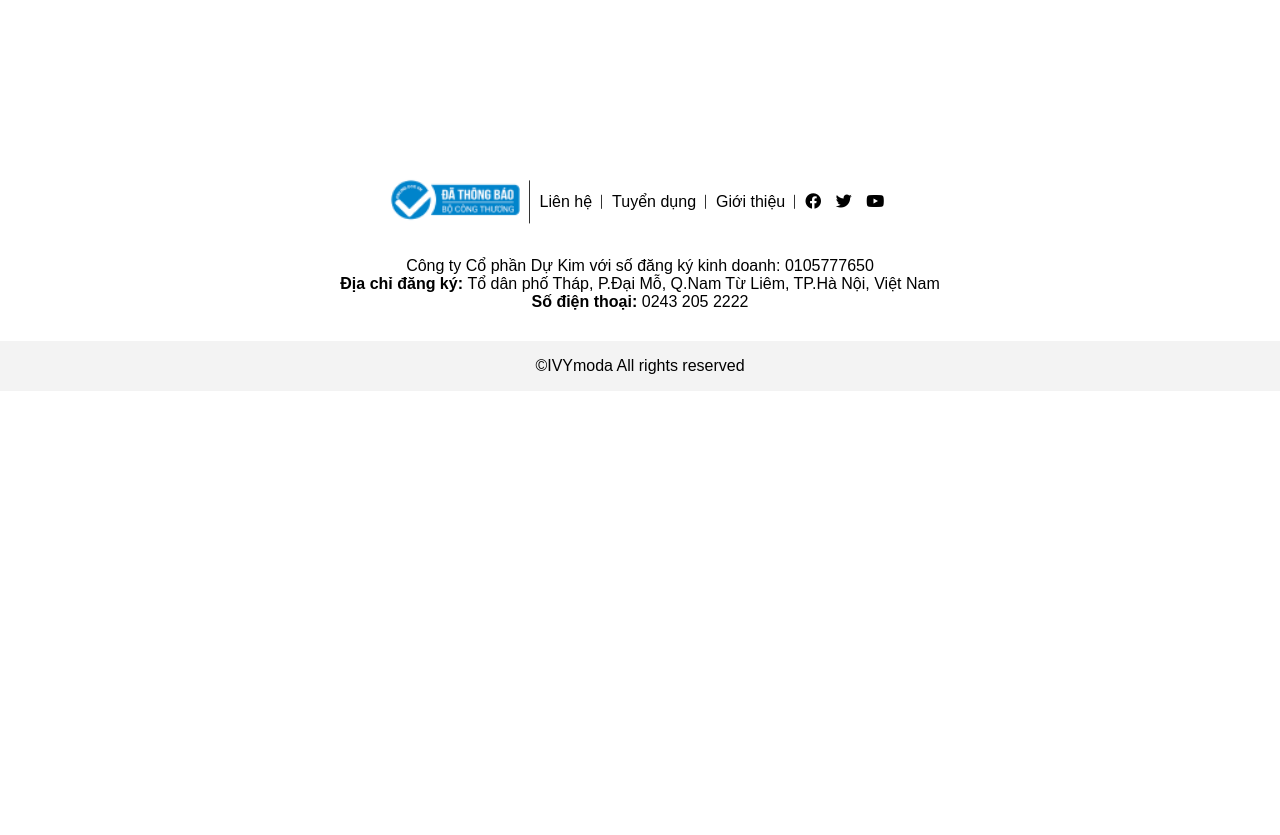
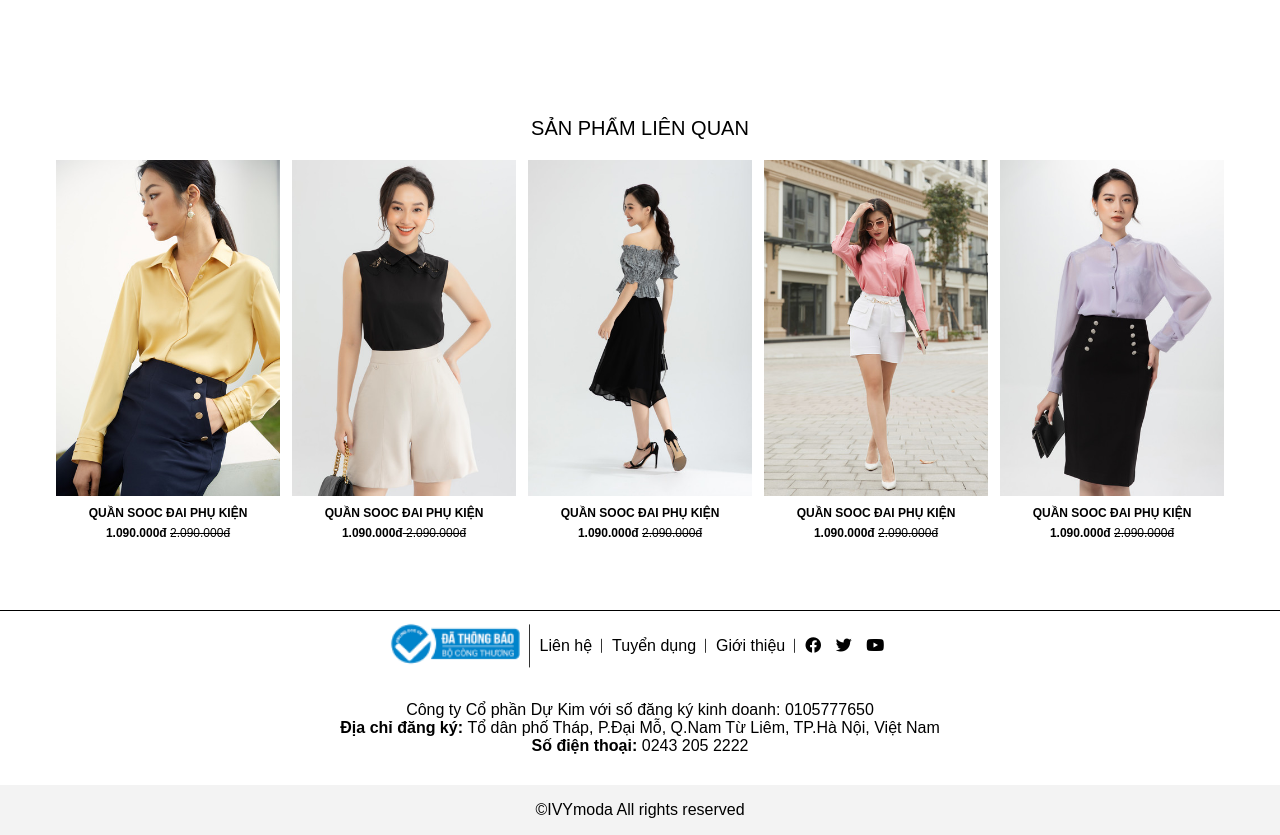
Before and after one commit to nguyentienhop/IVY-moda-clone, a plain HTML site: page giaodien/product.html in a window 1280 px wide. Shown: the part 951-1786 px from the top of the page. Before the commit the page ends 1342 px from the top, so only its background shows below. Drawn offline with Linux system fonts and the light colour scheme.

Commit message:
product fix 2

```diff
--- a/giaodien/product.html
+++ b/giaodien/product.html
@@ -202,6 +202,39 @@
         </div>
       </div>
     </section>
+    <!--product related-->
+    <section class="product-related container">
+      <div class="product-related-title">
+        <p>SẢN PHẨM LIÊN QUAN</p>
+      </div>
+      <div class="product-related-content row">
+        <div class="product-related-item">
+          <img src="../images/r1.jfif" alt="" />
+          <h1>QUẦN SOOC ĐAI PHỤ KIỆN</h1>
+          <p>1.090.000đ <span> 2.090.000đ</span></p>
+        </div>
+        <div class="product-related-item">
+          <img src="../images/r2.jfif" alt="" />
+          <h1>QUẦN SOOC ĐAI PHỤ KIỆN</h1>
+          <p>1.090.000đ<span> 2.090.000đ</span></p>
+        </div>
+        <div class="product-related-item">
+          <img src="../images/r3.jfif" alt="" />
+          <h1>QUẦN SOOC ĐAI PHỤ KIỆN</h1>
+          <p>1.090.000đ <span> 2.090.000đ</span></p>
+        </div>
+        <div class="product-related-item">
+          <img src="../images/r4.jfif" alt="" />
+          <h1>QUẦN SOOC ĐAI PHỤ KIỆN</h1>
+          <p>1.090.000đ <span> 2.090.000đ</span></p>
+        </div>
+        <div class="product-related-item">
+          <img src="../images/r5.jfif" alt="" />
+          <h1>QUẦN SOOC ĐAI PHỤ KIỆN</h1>
+          <p>1.090.000đ <span> 2.090.000đ</span></p>
+        </div>
+      </div>
+    </section>
 
     <!--End Product-->
 
--- a/giaodien/style.css
+++ b/giaodien/style.css
@@ -248,6 +248,7 @@ header:hover {
 footer {
     text-align: center;
     margin-top: 70px;
+    border-top: 1px solid #000;
 }
 
 .footer-cartegory {
@@ -465,7 +466,7 @@ footer {
 }
 
 .product-content-left-small-img img {
-    width: 100%;
+    width : 100%;
     cursor: pointer;
 
 }
@@ -629,7 +630,7 @@ footer {
     left            : 50%;
     background-color: #fff;
     transform       : translateX(-50%);
-    cursor: pointer;
+    cursor          : pointer;
 }
 
 .product-content-right-bottom-content-title {
@@ -657,6 +658,48 @@ footer {
 .product-content-right-bottom-content-baoquan {
     display: none;
 }
+
 .activeB {
     display: none;
 }
+
+/*product-related */
+.product-related {
+    margin-bottom: 50px;
+    text-align   : center;
+}
+
+.product-related-title {
+    margin     : 20px 0;
+    font-family: var(--main-text-font);
+    font-size  : 20px;
+}
+
+.product-related-item {
+    width  : 20%;
+    padding: 0 6px;
+}
+
+.product-related-item img {
+    width: 100%;
+}
+
+.product-related-item h1 {
+    font-family: var(--main-text-font);
+    font-size  : 12px;
+    margin-top : 6px;
+}
+
+.product-related-item p {
+    font-family: var(--main-text-font);
+    font-size  : 12px;
+    margin-top : 6px;
+    font-weight: bold;
+}
+
+.product-related-item span {
+    font-family: var(--main-text-font);
+    font-size  : 12px;
+    font-weight    : normal;
+    text-decoration: line-through;
+}
```
Also changed, not shown: images/r1.jfif (added), images/r2.jfif (added), images/r3.jfif (added), images/r4.jfif (added), images/r5.jfif (added).
